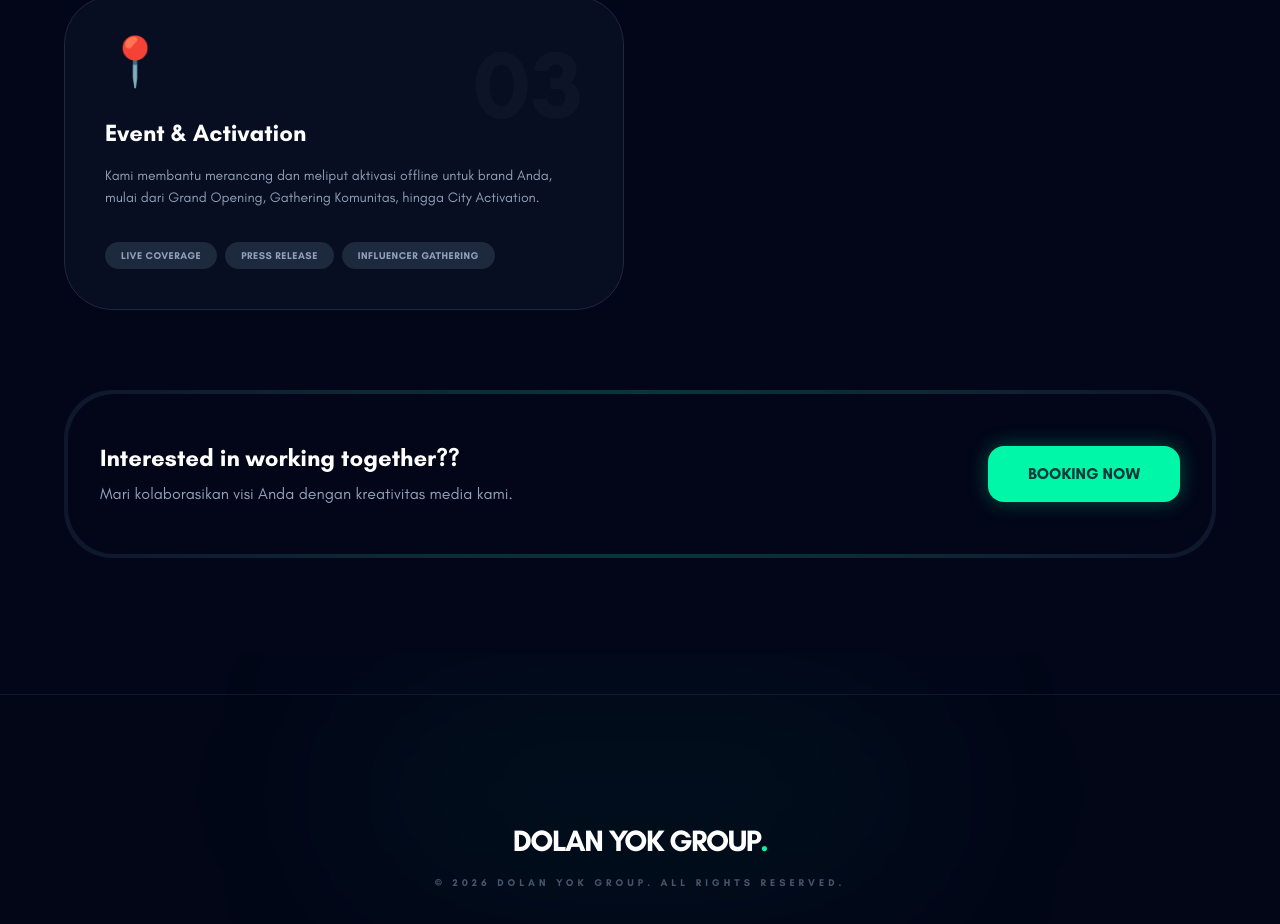
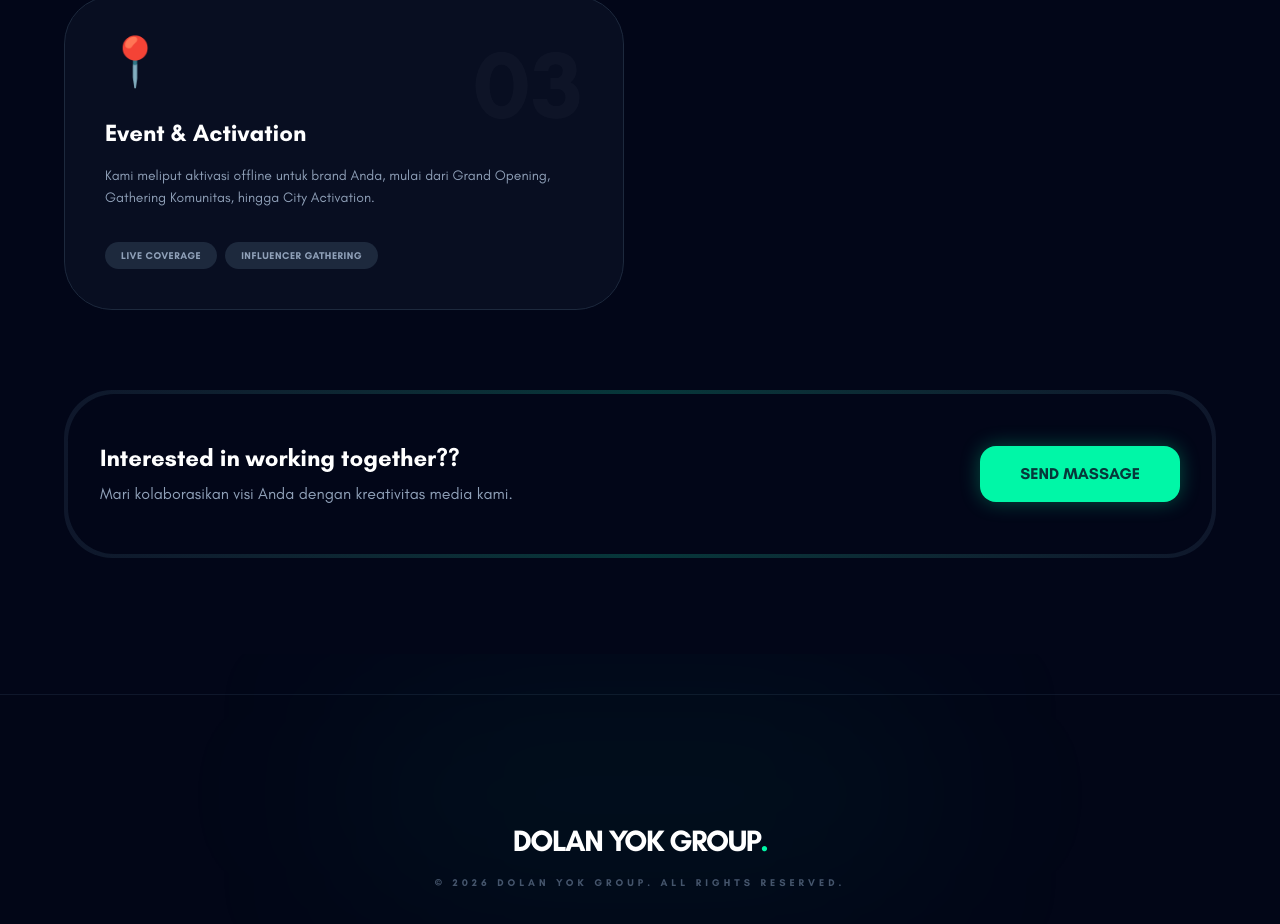
Before and after one commit to Rangz1727/Dolanyok, a Next.js app: page /layanan in a window 1280 px wide. Shown: the part 1329-2253 px from the top of the page. Built offline with nearby package versions, Linux system fonts and the light colour scheme.

Commit message:
Update Services.tsx

```diff
--- a/app/components/sections/Services.tsx
+++ b/app/components/sections/Services.tsx
@@ -20,8 +20,8 @@
         {
       id: "03",
       title: "Event & Activation",
-      desc: "Kami membantu merancang dan meliput aktivasi offline untuk brand Anda, mulai dari Grand Opening, Gathering Komunitas, hingga City Activation.",
-      features: ["Live Coverage", "Press Release", "Influencer Gathering"],
+      desc: "Kami meliput aktivasi offline untuk brand Anda, mulai dari Grand Opening, Gathering Komunitas, hingga City Activation.",
+      features: ["Live Coverage", "Influencer Gathering"],
       icon: "📍"
     },
   ];
@@ -102,7 +102,7 @@
                 <p className="text-slate-400">Mari kolaborasikan visi Anda dengan kreativitas media kami.</p>
               </div>
               <a href="#kontak" className="px-10 py-4 bg-[#00f7a7] text-[#06373a] font-black rounded-2xl hover:scale-105 transition-transform shadow-[0_0_20px_rgba(0,247,167,0.3)]">
-                BOOKING NOW
+                SEND MASSAGE
               </a>
            </div>
         </div>
```
